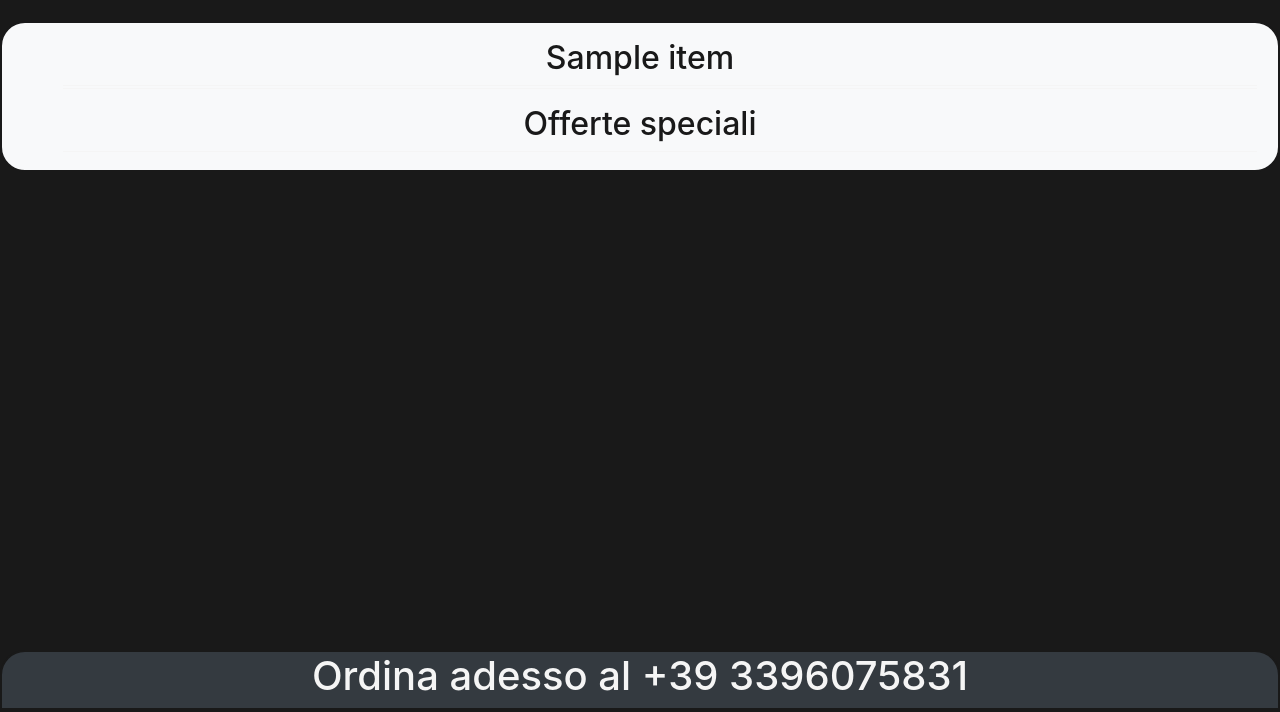
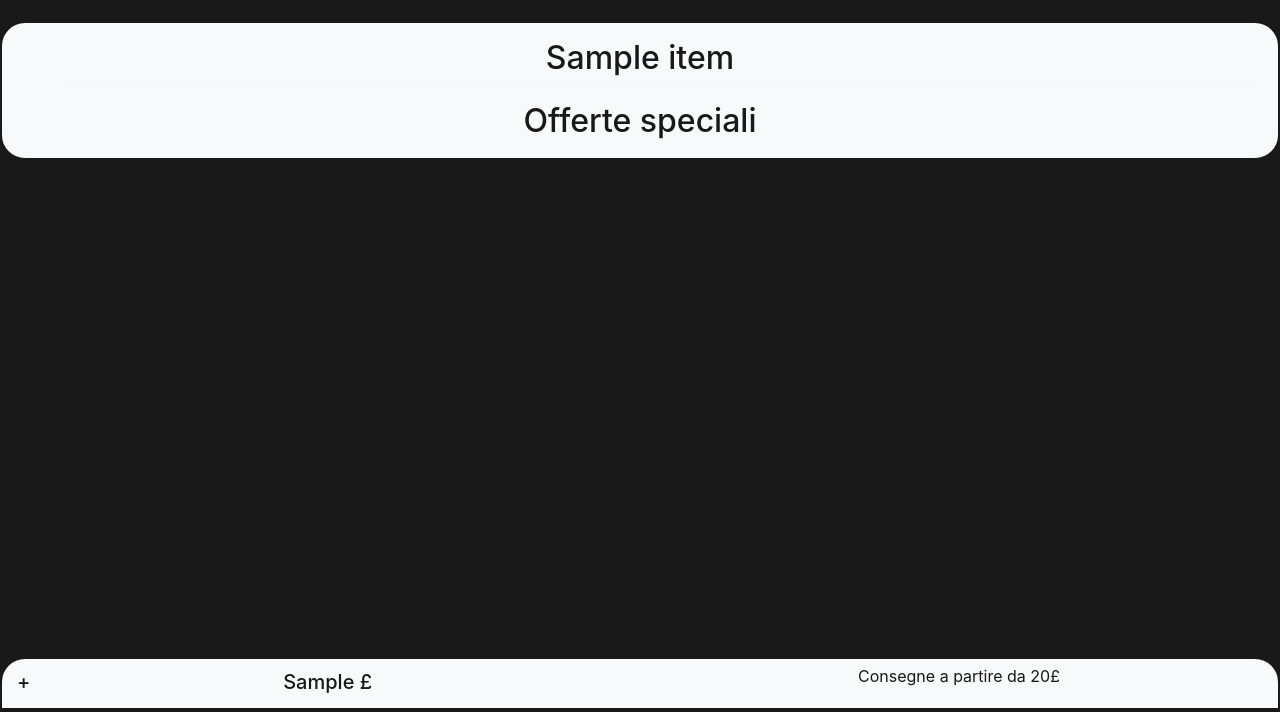
Before and after one commit to Rude23/SeifrittoOrvieto, a Django app: template menu/templates/menu/ordina.html in a window 1280 px wide. Shown: the part 88-800 px from the top of the page. Run offline with Django 3.2, Linux system fonts and the light colour scheme; the template is opened without the code that fills it: most values are stand-ins (such as "Sample title", 1, 10 or a date in 2020); some libraries are stand-ins or nearby versions.

Commit message:
add collapsible cart widget

```diff
--- a/menu/static/menu/css/menu_ordinato.css
+++ b/menu/static/menu/css/menu_ordinato.css
@@ -37,6 +37,17 @@ overflow-y: auto !important;
 max-height: 200px !important;
 }
 
+.collapse-header [data-toggle="collapse"][aria-expanded="false"]::before {
+    content: "+";
+    float: left;
+}
+
+.collapse-header [data-toggle="collapse"]::before {
+    content: "-";
+    float: left;
+}
+
+
 @media (max-width: 576px) {
 html {
 font-size: 80%;
--- a/menu/templates/menu/ordina.html
+++ b/menu/templates/menu/ordina.html
@@ -2,21 +2,17 @@
 {% load static %}
 
 {% block media %}
-{% comment %}
 <meta http-equiv="refresh" content="15">
-{% endcomment %}
-
-
 <link rel="stylesheet" type="text/css" media="screen" href="{% static 'menu/css/menu_ordinato.css' %}" />
 {% endblock %}
 
 {% block title %} OrdinaOnLine {% endblock %}
 
 {% block navbar %}
-<nav id="navbar" class="navbar navbar-expand-lg navbar-dark bg-dark fixed-top" >
+<nav class="navbar navbar-expand-md navbar-dark bg-dark fixed-top" >
      <div class="container-fluid">
 
-         <a class="active navbar-brand"  href="/"> <h1>6fritto</h1> </a>
+         <a class="navbar-brand"  href="/">  <h1>6fritto</h1> </a>
 
          <button id="btn" class="navbar-toggler bg-dark btn" type="button" data-toggle="collapse" data-target="#navbarResponsive">
              <span  class="navbar-toggler-icon"></span>
@@ -42,7 +38,6 @@
     {% for item in qs %}
     <h2> {{item.nome}} </h2>
         <ul>
-            <hr class="light" style="margin-top: 0.1rem; margin-bottom: 0.1rem; border-top: 1px solid ##191919; width: 99%;">
             {% for piatto in item.get_prodotti %}
             {% if piatto.in_menu %}
             <li id="{{item.nome}}" class="row">
@@ -59,16 +54,14 @@
                 </span >
 
                 <span class="col-6 col-md-4">
-                    <h5> {{piatto.prezzo}} €</h5>
+                    <h5> {{piatto.prezzo}} £</h5>
                 </span>
 
 
                 <span class="col-6 col-md-2 ">
-                    {% comment %}
                     {% if piatto.get_disponibile %}
                     <a href="{{piatto.get_add_to_cart_url}}"> <i class="fas fa-cart-plus vcenter" style="font-size: 135%"></i></a>
                     {%  endif %}
-                    {% endcomment %}
                 </span>
             </li>
             {% endif %}
@@ -79,7 +72,6 @@
     <h2 id="OfferteSpeciali">Offerte speciali</h2>
         <ul>
             {% for item in offerte %}
-            <hr class="light" style="margin-top: 0.1rem; margin-bottom: 0.1rem; border-top: 1px solid ##191919; width: 99%;">
             {% if item.in_menu %}
                 <li class="row">
                     <span class="col-6 col-md-6">
@@ -92,9 +84,9 @@
                             {% for piatto in item.prodotti.all %}
                                 <li >
                                 {% if piatto.get_disponibile %}
-                                    <p>{{piatto}}</p>
+                                    <p style="text-transform: capitalize;">{{piatto}}</p>
                                 {% else %}
-                                    <del><p>{{piatto }}</p></del>
+                                    <del><p style="text-transform: capitalize;">{{piatto }}</p></del>
                                 {% endif %}
                                 </li>
                             {%endfor%}
@@ -106,11 +98,9 @@
                 </span>
 
                 <span class="col-2 col-md-2">
-                    {% comment %}
                     {% if item.get_disponibile %}
                     <a href="{{item.get_add_to_cart_url}} "> <i class="fas fa-cart-plus vcenter" style="font-size: 135%"></i></a>
-                    {% endif %}
-                    {% endcomment %}
+                    {%  endif %}
                 </span>
                 </li>
             {% endif %}
@@ -120,25 +110,23 @@
 {% endblock %}
 
 {% block footer %}
-<div class="bg-dark text-center fixed-bottom" style="border-radius: 25px 25px 0px 0px ; border: 2px solid #191919; ">
-    <h1 style="color: #f5f5f5; padding: 2 rem"> Ordina adesso al +39 3396075831 </h1>
-</div>
-{% comment %}
-<div class="bg-light text-center fixed-bottom" style="border-radius: 25px 25px 0px 0px ; border: 2px solid #191919; ">
-<div id="carrello" class="content collapse">
+<div id="cart" class="bg-light text-center container-fluid fixed-bottom collapse-div" style="border-radius: 25px 25px 0px 0px; border: 2px solid #191919; ">
+
+    <div class="content collapse" id="carrello" data-parent="#cartHeader">
+        <hr class="light" style="margin-top: 0.1rem; margin-bottom: 0.1rem; border-top: 1px solid ##191919; width: 99%;">
         <ul style="margin-top: 0.3rem; margin-bottom: 0.1rem">
             {%for item in carrello.prodotti.all%}
             <li class="row" style="padding: 0.1 rem;">
                 <span class="text-center col-6 col-md-4" >
                     {% if item.prodotto.get_disponibile %}
-            <p style="">{{item.prodotto.nome}}</p>
+                    <p style="text-transform: capitalize">{{item.prodotto.nome}}</p>
                     {% else %}
-            <del><p style="">{{item.prodotto.nome}}</p></del>
+                    <del><p style="text-transform: capitalize">{{item.prodotto.nome}}</p></del>
                     {% endif%}
                 </span>
 
                 <span class="text-center col-6 col-md-2" >
-            {{item.get_conto}} €
+                {{item.get_conto}} £
                 </span>
 
                 <span class="text-center col-6 col-md-3">
@@ -160,27 +148,29 @@
                 <span class="text-center col-6 col-md-3">
                     <a href="{{item.prodotto.get_delete_from_cart_url}}"><i class="far fa-trash-alt"></i></a>
                 </span>
-
             </li>
             {%endfor%}
         </ul>
-
         <hr class="light" style="margin-top: 0.1rem; margin-bottom: 0.1rem; border-top: 1px solid ##191919; width: 99%;">
     </div>
 
-<div class="collapsible row" aria-expanded="false" data-toggle="collapse" data-target="#carrello" style="padding-top: 0.3rem; padding-bottom: 0.1rem">
-    <span class="col-6">
-        <h4 style="margin-top: 0.4rem;">{{carrello.get_conto}} €</h4>
-    </span>
+    <div id="cartHeader" class="collapse-header row" style="padding-top: 0.3rem; padding-bottom: 0.3rem;">
+
+        <h5 class="collapse-header col-6" aria-expanded="false" data-toggle="collapse" data-target="#carrello" style="margin-top: 0.4rem;"> {{carrello.get_conto}} £</h5>
 
         <span class="col-6">
         {% if carrello.get_conto > 20 %}
             <a href="/ordinazioni/checkout" class="btn btn-primary" style="border-radius: 25px; border: 1px solid #191919;">
                 <p class=align-center" style="margin-bottom: 0.1rem; color: #191919;"> Ordina Adesso </p>
             </a>
+
+            {% else %}
+
+            <p class=align-center" style="margin-bottom: 0.1rem; color: #191919;"> Consegne a partire da 20£ </p>
         {% endif %}
         </span>
+
     </div>
+
 </div>
-{% endcomment %}
 {% endblock %}
```
Also changed, not shown: ordinazioni/static/ordinazioni/css/checkout.css (+10 -0 lines), ordinazioni/templates/ordinazioni/checkout.html (+12 -12 lines). Lines whose indentation alone changed are shown as unchanged.
